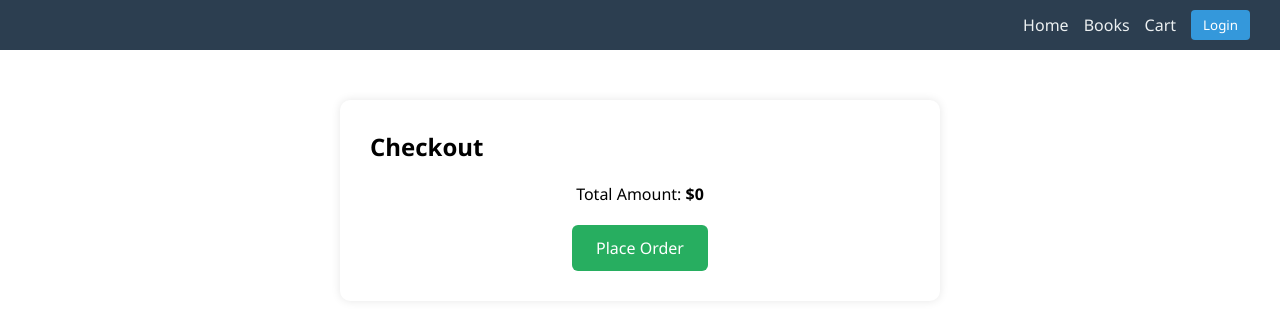
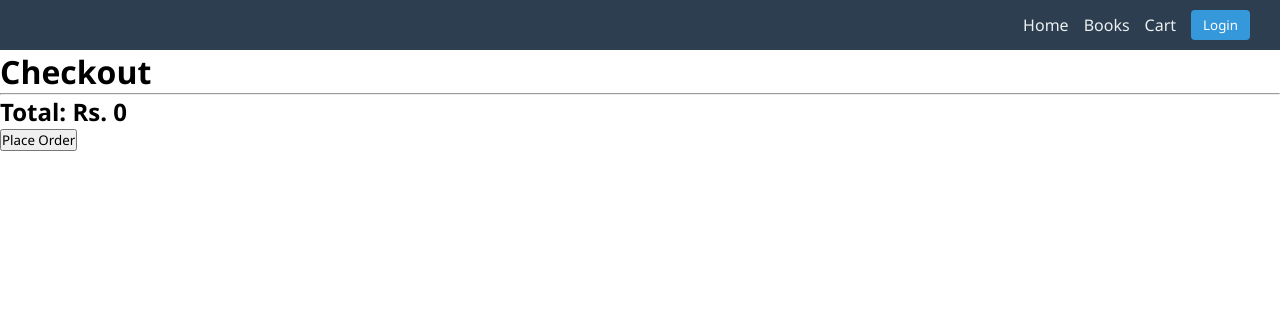
Before and after one commit to gayathirijeyananthan/Project-1---Cohort-11, a React (Create React App) app in the folder frontend/: page /checkout in a window 1280 px wide. Shown: the top 310 px of the page. Built offline with nearby package versions, Linux system fonts and the light colour scheme.

Commit message:
Processing

```diff
--- a/frontend/src/pages/user/CheckoutPage.js
+++ b/frontend/src/pages/user/CheckoutPage.js
@@ -1,25 +1,72 @@
-import React from 'react';
-import './CheckoutPage.css'; // Create this CSS file for styling
+import React, { useEffect, useState } from 'react';
+import axios from 'axios';
 
 const CheckoutPage = () => {
-  // In a real app, you'd fetch cart details or pass via state/context
-  const total = localStorage.getItem('cartTotal') || 0;
+  const [cartItems, setCartItems] = useState([]);
+  const [total, setTotal] = useState(0);
+  const [message, setMessage] = useState('');
 
-  const handlePlaceOrder = () => {
-    alert('Order placed successfully!');
-    // Clear cart, redirect, or call backend API here
+  useEffect(() => {
+    // Fetch cart items from localStorage or context
+    const items = JSON.parse(localStorage.getItem('cart')) || [];
+    setCartItems(items);
+
+    // Calculate total
+    const totalPrice = items.reduce(
+      (acc, item) => acc + item.price * item.quantity,
+      0
+    );
+    setTotal(totalPrice);
+  }, []);
+
+  const handlePlaceOrder = async () => {
+    try {
+      const token = localStorage.getItem('token'); // if using JWT auth
+
+      const response = await axios.post(
+        'http://localhost:5000/api/orders',
+        {
+          books: cartItems.map((item) => ({
+            book: item._id,
+            quantity: item.quantity,
+          })),
+          totalPrice: total,
+        },
+        {
+          headers: {
+            Authorization: `Bearer ${token}`,
+          },
+        }
+      );
+
+      setMessage('Order placed successfully!');
+      localStorage.removeItem('cart');
+      setCartItems([]);
+      setTotal(0);
+    } catch (error) {
+      console.error('Error placing order:', error);
+      setMessage('Failed to place order.');
+    }
   };
 
   return (
-    <div className="checkout-container">
-      <h2>Checkout</h2>
-
-      <div className="checkout-summary">
-        <p>Total Amount: <strong>${total}</strong></p>
-        <button className="place-order-button" onClick={handlePlaceOrder}>
-          Place Order
-        </button>
-      </div>
+    <div className="p-6 max-w-3xl mx-auto">
+      <h1 className="text-2xl font-bold mb-4">Checkout</h1>
+      {cartItems.map((item) => (
+        <div key={item._id} className="mb-2">
+          <p>{item.title} x {item.quantity}</p>
+          <p className="text-sm text-gray-500">Rs. {item.price} each</p>
+        </div>
+      ))}
+      <hr className="my-4" />
+      <h2 className="text-xl font-semibold">Total: Rs. {total}</h2>
+      <button
+        onClick={handlePlaceOrder}
+        className="mt-4 px-6 py-2 bg-blue-600 text-white rounded hover:bg-blue-700"
+      >
+        Place Order
+      </button>
+      {message && <p className="mt-4">{message}</p>}
     </div>
   );
 };
```
Also changed, not shown: frontend/src/my2.jpg (added), 1 other file (tests, documents, lock files or other folders).
